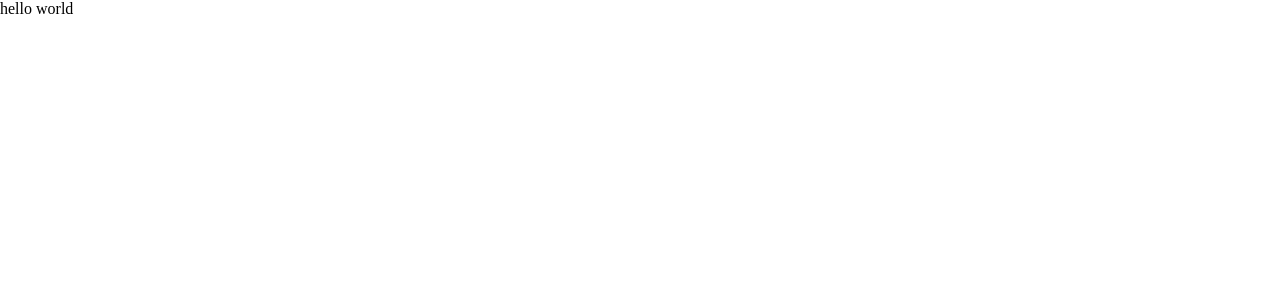
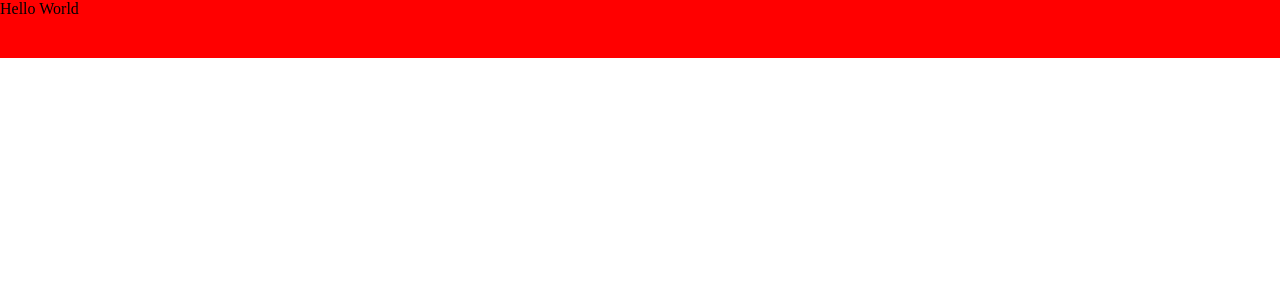
Before and after one commit to codeweeei/jianshu, a React (Create React App) app: page / in a window 1280 px wide. Shown: the top 300 px of the page. Built offline with nearby package versions, Linux system fonts and the light colour scheme.

Commit message:
2023/02/17

```diff
--- a/package.json
+++ b/package.json
@@ -8,6 +8,7 @@
     "@testing-library/user-event": "^13.5.0",
     "antd": "^5.1.1",
     "axios": "^1.2.2",
+    "normalize.css": "^8.0.1",
     "react": "^18.2.0",
     "react-dom": "^18.2.0",
     "react-redux": "^8.0.5",
@@ -16,6 +17,7 @@
     "redux": "^4.2.0",
     "redux-saga": "^1.2.2",
     "redux-thunk": "^2.4.2",
+    "styled-components": "^5.3.6",
     "web-vitals": "^2.1.4"
   },
   "scripts": {
--- a/src/App.js
+++ b/src/App.js
@@ -1,7 +1,7 @@
+import Header from "./components/header"
+
 export default function App() {
   return (
-    <div>
-      hello world
-    </div>
+    <Header></Header>
   )
 }
--- /dev/null
+++ b/src/components/header/index.js
@@ -0,0 +1,9 @@
+// 头部组件
+import { HeaderWrapper } from "./style"
+function Header() {
+  return (
+    <HeaderWrapper>Hello World</HeaderWrapper>
+  )
+}
+
+export default Header
--- /dev/null
+++ b/src/components/header/style.js
@@ -0,0 +1,17 @@
+import styled from 'styled-components'
+const HeaderWrapper = styled.div`
+  height: 58px;
+  background: red;
+`
+const NavBar = styled.div`
+  &.left {
+    float: left;
+  }
+  &.right {
+    float: right;
+  }
+`
+export {
+  HeaderWrapper,
+  NavBar
+}
--- a/src/index.css
+++ /dev/null
@@ -1,3 +0,0 @@
-body {
-	margin: 0px;
-}
--- a/src/index.js
+++ b/src/index.js
@@ -1,6 +1,7 @@
+// react程序的入口
 import React from 'react';
 import ReactDOM from 'react-dom/client';
-import './index.css'
+import 'normalize.css'
 import App from './App';
 import reportWebVitals from './reportWebVitals';
 const root = ReactDOM.createRoot(document.getElementById('root')); // 将React组件挂载在页面的某个节点下（id为root的节点）
```
Also changed, not shown: src/styles/index.js (added), 2 other files (tests, documents, lock files or other folders).
